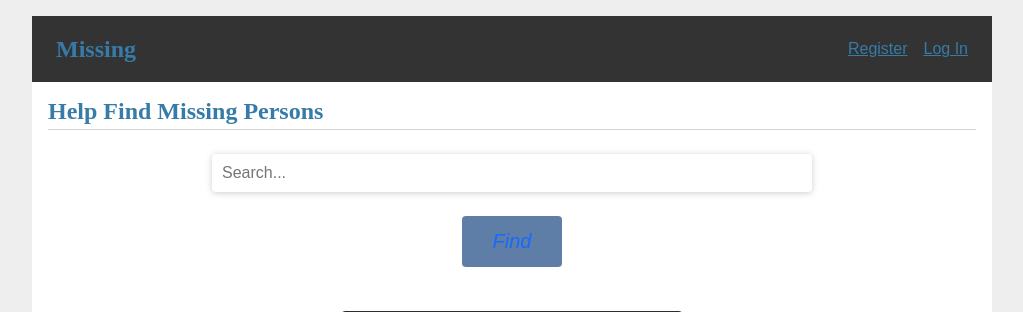
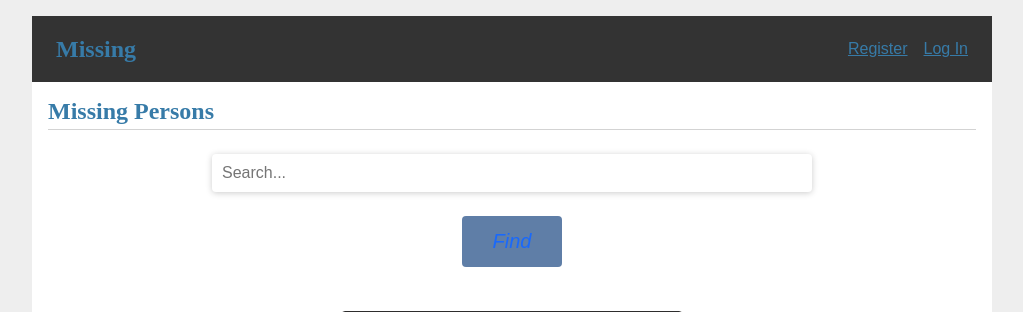
Before and after one commit to eyoul/missing_person, a Flask app: page / in a window 1280 px wide. Shown: the top 312 px of the page, without its empty margins (128-1151 px from the left). Run offline with Flask 3, Linux system fonts and the light colour scheme; data comes from the database, SQL or seed files in the repository.

Commit message:
Update index.html

```diff
--- a/missing/templates/blog/index.html
+++ b/missing/templates/blog/index.html
@@ -1,7 +1,7 @@
 {% extends 'base.html' %}
 
 {% block header %}
-  <h1>{% block title %}Help Find Missing Persons{% endblock %}</h1>
+  <h1>{% block title %}Missing Persons{% endblock %}</h1>
   {% if g.user %}
     <a class="action" href="{{ url_for('blog.create') }}">New</a>
   {% endif %}
```
